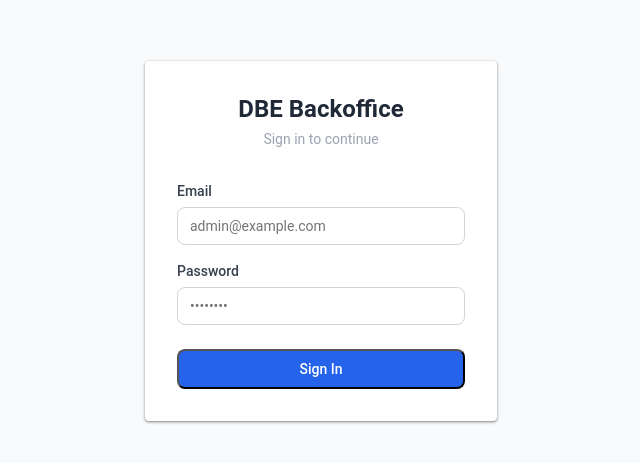
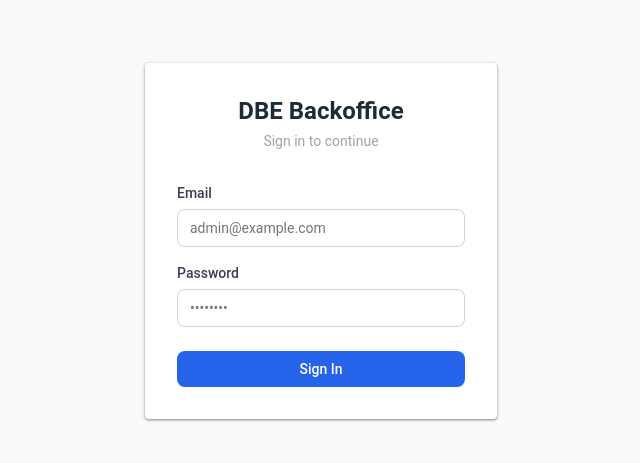
Before and after one commit to wiwvernia/tour-cnx-back-office, a Nuxt app: page /login in a window 1280 px wide. Shown: the part 159-622 px from the top of the page, without its empty margins (319-959 px from the left). Built offline with nearby package versions, Linux system fonts and the light colour scheme.

Commit message:
feat: update component styles

```diff
--- /dev/null
+++ b/app/assets/css/main.css
@@ -0,0 +1,6 @@
+/* ── Browser native button reset (no Tailwind class overrides here) ── */
+button, [type='button'], [type='reset'], [type='submit'] {
+  -webkit-appearance: none;
+  appearance: none;
+  border: none; /* removes browser's default 2px outset border */
+}
--- a/app/components/common/AppBtn.vue
+++ b/app/components/common/AppBtn.vue
@@ -1,9 +1,9 @@
 <template>
-  <NuxtLink v-if="to" :to="to" :class="classes" v-bind="$attrs">
+  <NuxtLink v-if="to" :to="to" :class="[baseClass, sizeClass, variantClass]" v-bind="$attrs">
     <i v-if="prependIcon" :class="`mdi ${prependIcon} text-base leading-none`" aria-hidden="true" />
     <slot />
   </NuxtLink>
-  <button v-else :type="type" :disabled="disabled" :class="[classes, disabled && 'opacity-50 cursor-not-allowed']" v-bind="$attrs">
+  <button v-else :type="type" :disabled="disabled" :class="[baseClass, sizeClass, variantClass, disabled && 'opacity-50 cursor-not-allowed']" v-bind="$attrs">
     <i v-if="prependIcon" :class="`mdi ${prependIcon} text-base leading-none`" aria-hidden="true" />
     <slot />
   </button>
@@ -13,44 +13,54 @@
 import { computed } from 'vue'
 
 const props = defineProps({
-  variant: { type: String, default: 'solid' },   // solid | outline | ghost
-  color:   { type: String, default: 'primary' }, // primary | secondary | danger
-  size:    { type: String, default: 'md' },       // md | sm
-  icon:    { type: Boolean, default: false },     // icon-only square button
-  prependIcon: { type: String, default: '' },
-  to:      { type: String, default: '' },
-  type:    { type: String, default: 'button' },
-  disabled:{ type: Boolean, default: false },
+  variant:     { type: String,  default: 'solid' },   // solid | outline | ghost
+  color:       { type: String,  default: 'primary' }, // primary | secondary | danger
+  size:        { type: String,  default: 'md' },       // md | sm
+  icon:        { type: Boolean, default: false },      // icon-only square button
+  prependIcon: { type: String,  default: '' },
+  to:          { type: String,  default: '' },
+  type:        { type: String,  default: 'button' },
+  disabled:    { type: Boolean, default: false },
 })
 
-const base = 'inline-flex items-center justify-center gap-1.5 font-medium rounded-lg transition-colors focus:outline-none focus:ring-2 focus:ring-offset-1 select-none'
+// Non-conflicting layout utilities only — colors handled via scoped CSS
+const baseClass = 'app-btn inline-flex items-center justify-center gap-1.5 font-medium rounded-lg transition-colors focus:outline-none focus:ring-2 focus:ring-offset-1 select-none cursor-pointer no-underline'
 
-const sizeMap = {
-  md: props.icon ? 'p-2'       : 'px-4 py-2 text-sm',
-  sm: props.icon ? 'p-1.5'     : 'px-3 py-1.5 text-xs',
-}
+const sizeClass = computed(() => {
+  if (props.icon) return props.size === 'sm' ? 'app-btn--sm-icon' : 'app-btn--md-icon'
+  return props.size === 'sm' ? 'px-3 py-1.5 text-xs' : 'px-4 py-2 text-sm'
+})
 
-const variantColorMap = {
-  solid: {
-    primary:   'bg-blue-600 text-white hover:bg-blue-700 focus:ring-blue-500',
-    secondary: 'bg-gray-200 text-gray-700 hover:bg-gray-300 focus:ring-gray-400',
-    danger:    'bg-red-600 text-white hover:bg-red-700 focus:ring-red-500',
-  },
-  outline: {
-    primary:   'border border-blue-600 text-blue-600 hover:bg-blue-50 focus:ring-blue-500',
-    secondary: 'border border-gray-400 text-gray-600 hover:bg-gray-50 focus:ring-gray-400',
-    danger:    'border border-red-500 text-red-600 hover:bg-red-50 focus:ring-red-500',
-  },
-  ghost: {
-    primary:   'text-blue-600 hover:bg-blue-50 focus:ring-blue-500',
-    secondary: 'text-gray-600 hover:bg-gray-100 focus:ring-gray-400',
-    danger:    'text-red-600 hover:bg-red-50 focus:ring-red-500',
-  },
-}
+// Resolves to a scoped CSS class (e.g. app-btn--outline-danger)
+const variantClass = computed(() => `app-btn--${props.variant}-${props.color}`)
+</script>
 
-const classes = computed(() => [
-  base,
-  sizeMap[props.size] ?? sizeMap.md,
-  variantColorMap[props.variant]?.[props.color] ?? variantColorMap.solid.primary,
-])
-</script>
+<style scoped>
+/* ── Size: icon-only ─────────────────────────────────────────────── */
+.app-btn--sm-icon { width: 1.75rem; height: 1.75rem; padding: 0; flex-shrink: 0; }
+.app-btn--md-icon { width: 2.25rem; height: 2.25rem; padding: 0; flex-shrink: 0; }
+
+/* ── SOLID ───────────────────────────────────────────────────────── */
+.app-btn--solid-primary   { background-color: #2563eb !important; color: #fff !important; border: none !important; }
+.app-btn--solid-primary:hover   { background-color: #1d4ed8 !important; }
+.app-btn--solid-secondary { background-color: #e5e7eb !important; color: #374151 !important; border: none !important; }
+.app-btn--solid-secondary:hover { background-color: #d1d5db !important; }
+.app-btn--solid-danger    { background-color: #dc2626 !important; color: #fff !important; border: none !important; }
+.app-btn--solid-danger:hover    { background-color: #b91c1c !important; }
+
+/* ── OUTLINE ─────────────────────────────────────────────────────── */
+.app-btn--outline-primary   { border: 1px solid #2563eb !important; color: #2563eb !important; background-color: transparent !important; }
+.app-btn--outline-primary:hover   { background-color: #eff6ff !important; }
+.app-btn--outline-secondary { border: 1px solid #9ca3af !important; color: #4b5563 !important; background-color: transparent !important; }
+.app-btn--outline-secondary:hover { background-color: #f9fafb !important; }
+.app-btn--outline-danger    { border: 1px solid #ef4444 !important; color: #dc2626 !important; background-color: transparent !important; }
+.app-btn--outline-danger:hover    { background-color: #fef2f2 !important; }
+
+/* ── GHOST ───────────────────────────────────────────────────────── */
+.app-btn--ghost-primary   { border: none !important; background-color: transparent !important; color: #2563eb !important; }
+.app-btn--ghost-primary:hover   { background-color: #eff6ff !important; }
+.app-btn--ghost-secondary { border: none !important; background-color: transparent !important; color: #4b5563 !important; }
+.app-btn--ghost-secondary:hover { background-color: #f3f4f6 !important; }
+.app-btn--ghost-danger    { border: none !important; background-color: transparent !important; color: #dc2626 !important; }
+.app-btn--ghost-danger:hover    { background-color: #fef2f2 !important; }
+</style>
--- a/app/pages/accounts/index.vue
+++ b/app/pages/accounts/index.vue
@@ -39,8 +39,7 @@
     </div>
 
     <!-- Table -->
-    <v-card v-else shadow="sm">
-      <AppTable :columns="columns" :rows="accounts" row-key="id">
+    <AppTable v-else :columns="columns" :rows="accounts" row-key="id">
       <template #admin="{ row }">
         <div class="flex items-center gap-3 py-2">
           <v-avatar size="40" class="bg-gray-100 shrink-0">
@@ -113,7 +112,6 @@
         </div>
       </template>
     </AppTable>
-    </v-card>
 
     <!-- Pagination -->
     <div v-if="totalPages > 1" class="flex justify-center mt-4">
--- a/app/pages/content/index.vue
+++ b/app/pages/content/index.vue
@@ -12,8 +12,7 @@
       <i class="mdi mdi-loading mdi-spin text-4xl text-gray-300" />
     </div>
 
-    <v-card v-else shadow="sm">
-      <AppTable :columns="columns" :rows="pages" row-key="slug">
+    <AppTable v-else :columns="columns" :rows="pages" row-key="slug">
       <template #title="{ row }">
         <div>
           <span class="font-medium text-gray-800">{{ row.title }}</span>
@@ -32,12 +31,13 @@
       </template>
 
       <template #actions="{ row }">
-          <AppBtn variant="ghost" color="primary" size="sm" :to="'/content/' + row.slug" icon>
+        <div class="flex gap-1">
+          <AppBtn variant="outline" color="primary" size="sm" :to="'/content/' + row.slug" icon>
             <i class="mdi mdi-pencil" />
           </AppBtn>
+        </div>
       </template>
     </AppTable>
-    </v-card>
   </div>
 </template>
 
--- a/app/pages/services/categories/index.vue
+++ b/app/pages/services/categories/index.vue
@@ -22,12 +22,14 @@
         <code class="text-sm bg-gray-100 px-2 py-0.5 rounded">/{{ row.slug }}</code>
       </template>
       <template #actions="{ row }">
-        <AppBtn variant="ghost" color="primary" size="sm" :icon="true" @click="openDialog(row)">
-          <i class="mdi mdi-pencil text-base" />
-        </AppBtn>
-        <AppBtn variant="ghost" color="danger" size="sm" :icon="true" :disabled="saving" @click="deleteCategory(row)">
-          <i class="mdi mdi-delete text-base" />
-        </AppBtn>
+        <div class="flex gap-1">
+          <AppBtn variant="outline" color="primary" size="sm" :icon="true" @click="openDialog(row)">
+            <i class="mdi mdi-pencil text-base" />
+          </AppBtn>
+          <AppBtn variant="outline" color="danger" size="sm" :icon="true" :disabled="saving" @click="deleteCategory(row)">
+            <i class="mdi mdi-delete text-base" />
+          </AppBtn>
+        </div>
       </template>
     </AppTable>
 
--- a/app/pages/services/index.vue
+++ b/app/pages/services/index.vue
@@ -59,8 +59,14 @@
         <span class="text-sm text-gray-500">{{ formatDate(row.updatedAt) }}</span>
       </template>
       <template #actions="{ row }">
-        <AppBtn variant="ghost" color="primary" size="sm" :to="'/services/' + row.id">Edit</AppBtn>
-        <AppBtn variant="ghost" color="danger" size="sm" @click="confirmDelete(row)">Delete</AppBtn>
+        <div class="flex gap-1">
+          <AppBtn variant="outline" color="primary" size="sm" :icon="true" :to="'/services/' + row.id">
+            <i class="mdi mdi-pencil text-base" />
+          </AppBtn>
+          <AppBtn variant="outline" color="danger" size="sm" :icon="true" @click="confirmDelete(row)">
+            <i class="mdi mdi-delete text-base" />
+          </AppBtn>
+        </div>
       </template>
       <template #empty>No services found</template>
     </AppTable>
--- a/nuxt.config.ts
+++ b/nuxt.config.ts
@@ -27,7 +27,7 @@ export default defineNuxtConfig({
     }
   },
 
-  css: ['vuetify/dist/vuetify.min.css'],
+  css: ['vuetify/dist/vuetify.min.css', '~/assets/css/main.css'],
 
   build: {
     transpile: ['vuetify'],
```
Also changed, not shown: app/pages/articles/categories/index.vue (+8 -6 lines), app/pages/articles/index.vue (+8 -6 lines), app/pages/contacts/inquiries.vue (+8 -8 lines), app/pages/reviews/index.vue (+8 -8 lines). Lines whose indentation alone changed are shown as unchanged.
